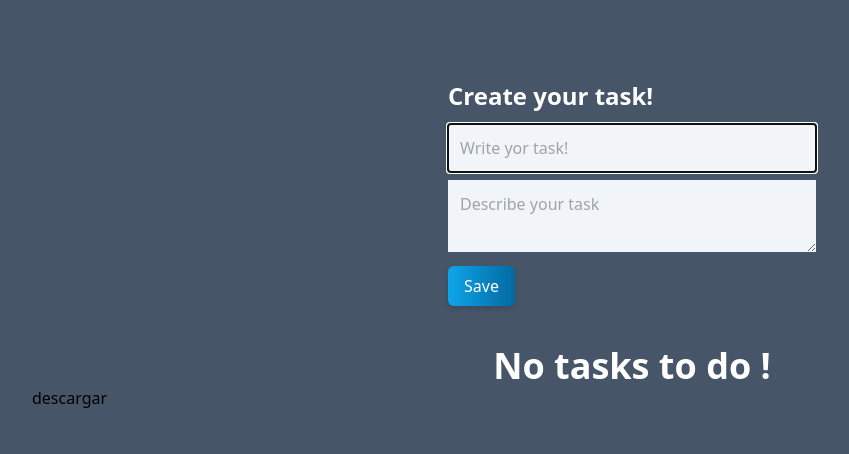
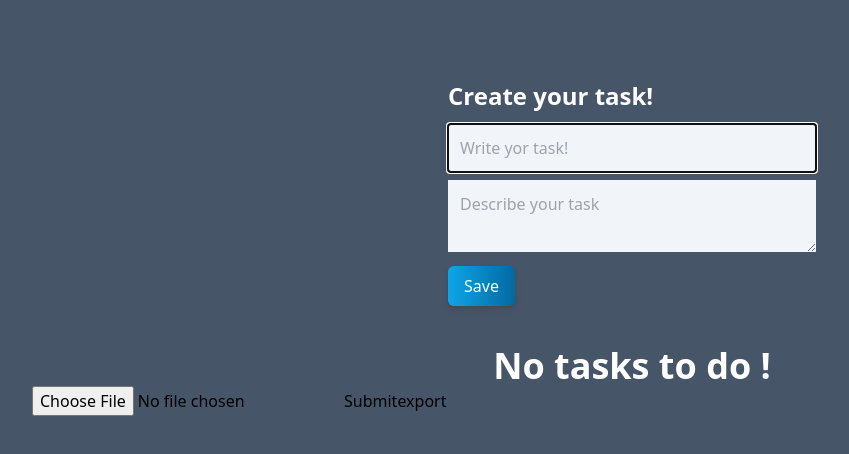
Before and after one commit to edgardorms/Agenda, a React (Vite) app in the folder Agenda-CRUD/: page / in a window 1280 px wide. Shown: the top 454 px of the page, without its empty margins (8-857 px from the left). Built offline with nearby package versions, Linux system fonts and the light colour scheme.

Commit message:
import added

```diff
--- a/Agenda-CRUD/package.json
+++ b/Agenda-CRUD/package.json
@@ -10,7 +10,8 @@
   },
   "dependencies": {
     "react": "^18.2.0",
-    "react-dom": "^18.2.0"
+    "react-dom": "^18.2.0",
+    "react-hook-form": "^7.39.4"
   },
   "devDependencies": {
     "@types/react": "^18.0.22",
--- a/Agenda-CRUD/src/components/AgendaDownload.jsx
+++ b/Agenda-CRUD/src/components/AgendaDownload.jsx
@@ -1,32 +1,73 @@
-import React from 'react'
-import { useContext } from "react";
+import React from "react";
+import { useContext, useState, useEffect} from "react";
 import { TaskContext } from "../context/TaskContext";
-
+import { useForm } from "react-hook-form";
 
 function AgendaDownload() {
 
-    const { tasks } = useContext(TaskContext);
-    let data= JSON.stringify(tasks)
+const { tasks, setTasks} = useContext(TaskContext);
+  const { register, handleSubmit } = useForm()
+  const [file, setFile] = useState()
+  const [carga, setCarga] = useState(true)
+  let datos = JSON.stringify(tasks);
 
-    const download = (jsonString, fileName = 'test.json') => {
-        // Creamos el elemento para hacer el trigger del download
-        const element = document.createElement('a');
-        element.setAttribute('href', 'data:application/octet-stream,' + encodeURIComponent(jsonString));
-        element.setAttribute('download', fileName);
-        element.style.display = 'none';
-        document.body.appendChild(element);
-        element.click();
-        document.body.removeChild(element);
+  function changeCarga () {
+    if (carga) {
+      setCarga(false)
+    } else {
+      setCarga(true)
     }
+  }
 
-    function agendaDownloader() {
-        console.log(jsonInfo);
+  const onSubmit = (data) => {
+
+    const archivo = data.data[0]
+    const reader = new FileReader();
+     reader.readAsDataURL(archivo);
+   reader.onload= function() {setFile(reader.result);}
+
+    console.log(file)
+    console.log(reader.result);
+    console.log(data.data[0]);
+  }
+
+  useEffect(() => {
+    async function fetchData() {
+      const response = await fetch(file);
+      const data = await response.json();
+      setTasks(data);
 
     }
+    fetchData();
+  }, [carga, file]);
+
+
+  const download = (jsonString, fileName = "test.json") => {
+    // Creamos el elemento para hacer el trigger del download
+    const element = document.createElement("a");
+    element.setAttribute(
+      "href",
+      "data:application/octet-stream," + encodeURIComponent(jsonString)
+    );
+    element.setAttribute("download", fileName);
+    element.style.display = "none";
+    document.body.appendChild(element);
+    element.click();
+    document.body.removeChild(element);
+  };
+
+
+
+
   return (
-    <button
-    onClick={()=> download(data, 'agenda.json')}>descargar</button>
-  )
+    <div className="flex">
+        <form onSubmit={handleSubmit(onSubmit)}>
+      <input {...register('data')} type="file" name="data" />
+      <button onClick={()=> changeCarga()}>Submit</button>
+    </form>
+      <button onClick={() => download(datos, "agenda.json")}>export</button>
+    </div>
+  );
 }
 
-export default AgendaDownload
+export default AgendaDownload;
--- a/Agenda-CRUD/src/context/TaskContext.jsx
+++ b/Agenda-CRUD/src/context/TaskContext.jsx
@@ -45,6 +45,7 @@ export function TaskContextProvider(props) {
         deleteTask: deleteTask,
         createTask: createTask,
         updateTask: updateTask,
+        setTasks: setTasks
       }}
     >
       {props.children}
```
Also changed, not shown: 1 other file (tests, documents, lock files or other folders).
